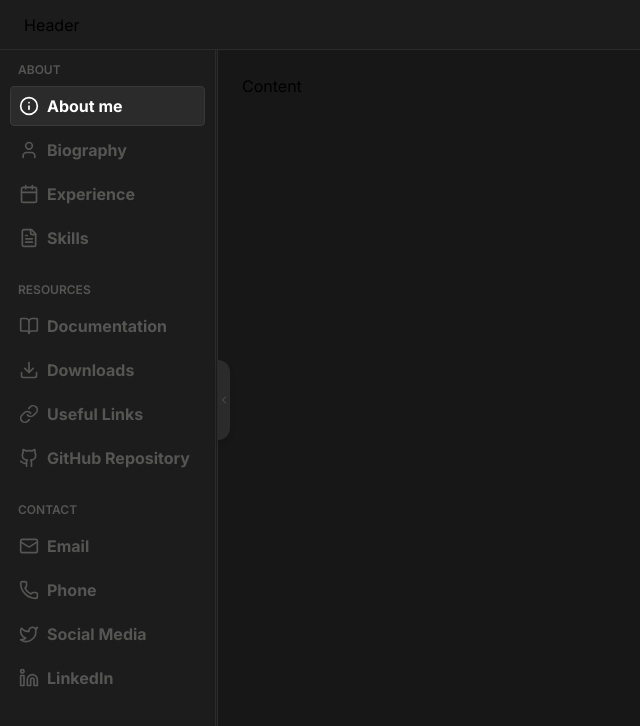
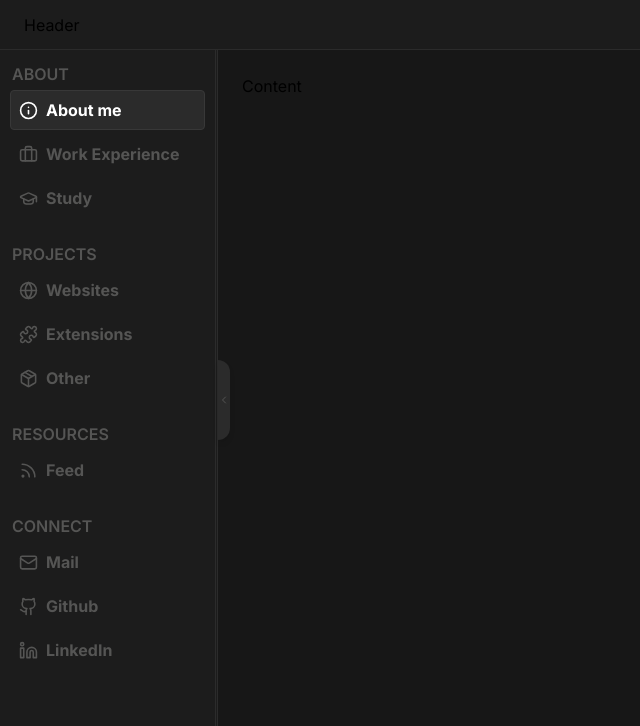
Before and after one commit to spaansba/Portfolio, a Next.js app: page / in a window 1280 px wide. Shown: the top 726 px of the page, without its empty margins (0-640 px from the left). Built offline with nearby package versions, Linux system fonts and the light colour scheme.

Commit message:
sidebar finished v1

```diff
--- a/src/app/components/Content/Content.tsx
+++ b/src/app/components/Content/ContentWrapper.tsx
@@ -1,7 +1,7 @@
 import React from "react"
 import ContentFooter from "./ContentFooter/ContentFooter"
 
-function Content() {
+function ContentWrapper() {
   return (
     <div className="h-full flex flex-col">
       <div className="flex-1 overflow-y-auto overflow-x-hidden webkit-overflow-scrolling-touch">
@@ -12,4 +12,4 @@ function Content() {
   )
 }
 
-export default Content
+export default ContentWrapper
--- a/src/app/components/MainWrapper.tsx
+++ b/src/app/components/MainWrapper.tsx
@@ -1,13 +1,9 @@
 "use client"
 import React, { useEffect } from "react"
 import Sidebar from "./Sidebar/Sidebar"
-import Content from "./Content/Content"
-import {
-  useIsSidebarForcedClosed,
-  useIsSidebarOpen,
-  useSidebarActions,
-} from "../stores/SidebarStore"
+import { useIsSidebarForcedClosed, useSidebarActions } from "../stores/SidebarStore"
 import Header from "./Content/Header/Header"
+import ContentWrapper from "./Content/ContentWrapper"
 
 function MainWrapper() {
   const sidebarActions = useSidebarActions()
@@ -44,7 +40,7 @@ function MainWrapper() {
       <div className="flex-1 flex min-h-0">
         <Sidebar />
         <div className="flex-1 relative scrollable-content">
-          <Content />
+          <ContentWrapper />
         </div>
       </div>
     </div>
--- a/src/app/components/Sidebar/NavigationItem.tsx
+++ b/src/app/components/Sidebar/NavigationItem.tsx
@@ -15,6 +15,7 @@ function NavigationItem({ page }: NaviationItemProps) {
   const isSelected = selectedPage.id == page.id
   return (
     <li
+      title={isSidebarOpen ? "" : page.name}
       onMouseDown={() => page.onMouseDown(page)}
       className={`p-2 font-bold h-[40px] rounded cursor-pointer flex items-center border-[1px] ${
         isSelected ? "bg-TertiaryGray border-[#383838]" : "border-transparent"
@@ -25,7 +26,7 @@ function NavigationItem({ page }: NaviationItemProps) {
       <div className={`flex items-center gap-2 w-full overflow-hidden`}>
         <div className="flex-shrink-0">
           <page.icon
-            size={20}
+            size={19}
             className={`${
               isHovered || isSelected ? "text-white" : "text-TextGray"
             } transition-colors duration-300`}
--- a/src/app/components/Sidebar/NavigationSection.tsx
+++ b/src/app/components/Sidebar/NavigationSection.tsx
@@ -1,3 +1,4 @@
+import { useIsSidebarOpen } from "@/app/stores/SidebarStore"
 import type { NavigationPageItem } from "../../../../types/NavigationListItem"
 import NavigationItem from "./NavigationItem"
 
@@ -7,9 +8,17 @@ type NavigationSectionProps = {
 }
 
 function NavigationSection({ title, pages }: NavigationSectionProps) {
+  const isSidebarOpen = useIsSidebarOpen()
   return (
     <li>
-      <h3 className="text-xs font-semibold uppercase text-TextGray mb-2 px-2">{title}</h3>
+      <h3
+        className={`text-md font-semibold uppercase text-TextGray mb-[4px] ${
+          isSidebarOpen ? "px-[2px]" : "pl-[6px]"
+        }`}
+        title={isSidebarOpen ? "" : title.charAt(0).toUpperCase() + title.slice(1)}
+      >
+        {isSidebarOpen ? title : `-${title.charAt(0)}-`}
+      </h3>
       <ul className="space-y-1">
         {pages.map((page) => (
           <NavigationItem page={page} key={page.id} />
--- /dev/null
+++ b/src/app/data/NavigationData.ts
@@ -0,0 +1,85 @@
+import {
+  Briefcase,
+  Github,
+  Globe,
+  GraduationCap,
+  Info,
+  Linkedin,
+  Mail,
+  Package,
+  PuzzleIcon,
+  Rss,
+} from "lucide-react"
+import type { NavigationPageItem } from "../../../types/NavigationListItem"
+
+export const aboutList: NavigationPageItem[] = [
+  {
+    id: "about-10",
+    name: "About me",
+    icon: Info,
+    onMouseDown: () => {},
+  },
+  {
+    id: "about-20",
+    name: "Work Experience",
+    icon: Briefcase,
+    onMouseDown: () => {},
+  },
+  {
+    id: "about-30",
+    name: "Study",
+    icon: GraduationCap,
+    onMouseDown: () => {},
+  },
+]
+
+export const projectList: NavigationPageItem[] = [
+  {
+    id: "project-10",
+    name: "Websites",
+    icon: Globe,
+    onMouseDown: () => {},
+  },
+  {
+    id: "project-20",
+    name: "Extensions",
+    icon: PuzzleIcon,
+    onMouseDown: () => {},
+  },
+  {
+    id: "project-30",
+    name: "Other",
+    icon: Package,
+    onMouseDown: () => {},
+  },
+]
+
+export const resourcesList: NavigationPageItem[] = [
+  {
+    id: "resources-10",
+    name: "Feed",
+    icon: Rss,
+    onMouseDown: () => {},
+  },
+]
+
+export const connectList: NavigationPageItem[] = [
+  {
+    id: "connect-10",
+    name: "Mail",
+    icon: Mail,
+    onMouseDown: () => {},
+  },
+  {
+    id: "connect-20",
+    name: "Github",
+    icon: Github,
+    onMouseDown: () => {},
+  },
+  {
+    id: "connect-30",
+    name: "LinkedIn",
+    icon: Linkedin,
+    onMouseDown: () => {},
+  },
+]
--- a/src/app/stores/NavigationListStore.ts
+++ b/src/app/stores/NavigationListStore.ts
@@ -1,19 +1,6 @@
 import { create } from "zustand"
-import {
-  Info,
-  User,
-  Mail,
-  Phone,
-  Calendar,
-  FileText,
-  BookOpen,
-  Download,
-  Link,
-  Github,
-  Twitter,
-  Linkedin,
-} from "lucide-react"
 import type { NavigationPageItem } from "../../../types/NavigationListItem"
+import { aboutList, connectList, projectList, resourcesList } from "../data/NavigationData"
 
 type NavigationListActions = {
   setSelectedPage: (page: NavigationPageItem) => void
@@ -31,103 +18,18 @@ type NavigationListStore = {
 
 type NavigationList = {
   about: NavigationPageItem[]
+  projects: NavigationPageItem[]
   resources: NavigationPageItem[]
-  contact: NavigationPageItem[]
-}
-
-const aboutList: NavigationPageItem[] = [
-  {
-    id: "about-10",
-    name: "About me",
-    icon: Info,
-    onMouseDown: () => {},
-  },
-  {
-    id: "about-20",
-    name: "Biography",
-    icon: User,
-    onMouseDown: () => {},
-  },
-  {
-    id: "about-30",
-    name: "Experience",
-    icon: Calendar,
-    onMouseDown: () => {},
-  },
-  {
-    id: "about-40",
-    name: "Skills",
-    icon: FileText,
-    onMouseDown: () => {},
-  },
-]
-
-const contactList: NavigationPageItem[] = [
-  {
-    id: "contact-10",
-    name: "Email",
-    icon: Mail,
-    onMouseDown: () => {},
-  },
-  {
-    id: "contact-20",
-    name: "Phone",
-    icon: Phone,
-    onMouseDown: () => {},
-  },
-  {
-    id: "contact-30",
-    name: "Social Media",
-    icon: Twitter,
-    onMouseDown: () => {},
-  },
-  {
-    id: "contact-40",
-    name: "LinkedIn",
-    icon: Linkedin,
-    onMouseDown: () => {},
-  },
-]
-
-const resourcesList: NavigationPageItem[] = [
-  {
-    id: "resources-10",
-    name: "Documentation",
-    icon: BookOpen,
-    onMouseDown: () => {},
-  },
-  {
-    id: "resources-20",
-    name: "Downloads",
-    icon: Download,
-    onMouseDown: () => {},
-  },
-  {
-    id: "resources-30",
-    name: "Useful Links",
-    icon: Link,
-    onMouseDown: () => {},
-  },
-  {
-    id: "resources-40",
-    name: "GitHub Repository",
-    icon: Github,
-    onMouseDown: () => {},
-  },
-]
-
-// Get a flattened array of all pages in the correct order
-const getAllPages = (items: NavigationList): NavigationPageItem[] => {
-  // Flatten all lists in the order they should appear
-  return [...items.about, ...items.resources, ...items.contact]
+  connect: NavigationPageItem[]
 }
 
 const useNavigationListStore = create<NavigationListStore>((set, get) => ({
   name: "navigation-list-store",
   pages: {
     about: aboutList,
+    projects: projectList,
     resources: resourcesList,
-    contact: contactList,
+    connect: connectList,
   },
   selectedPage: aboutList[0], // Default to first item in about list
   actions: {
@@ -138,7 +40,7 @@ const useNavigationListStore = create<NavigationListStore>((set, get) => ({
     },
     getAdjacentPages: (page) => {
       const { pages } = get()
-      const flattenedPages = [...pages.about, ...pages.resources, ...pages.contact]
+      const flattenedPages = [...pages.about, ...pages.resources, ...pages.connect]
       const pageIndex = flattenedPages.findIndex((item) => item.id === page.id)
 
       if (pageIndex === -1) {
```
